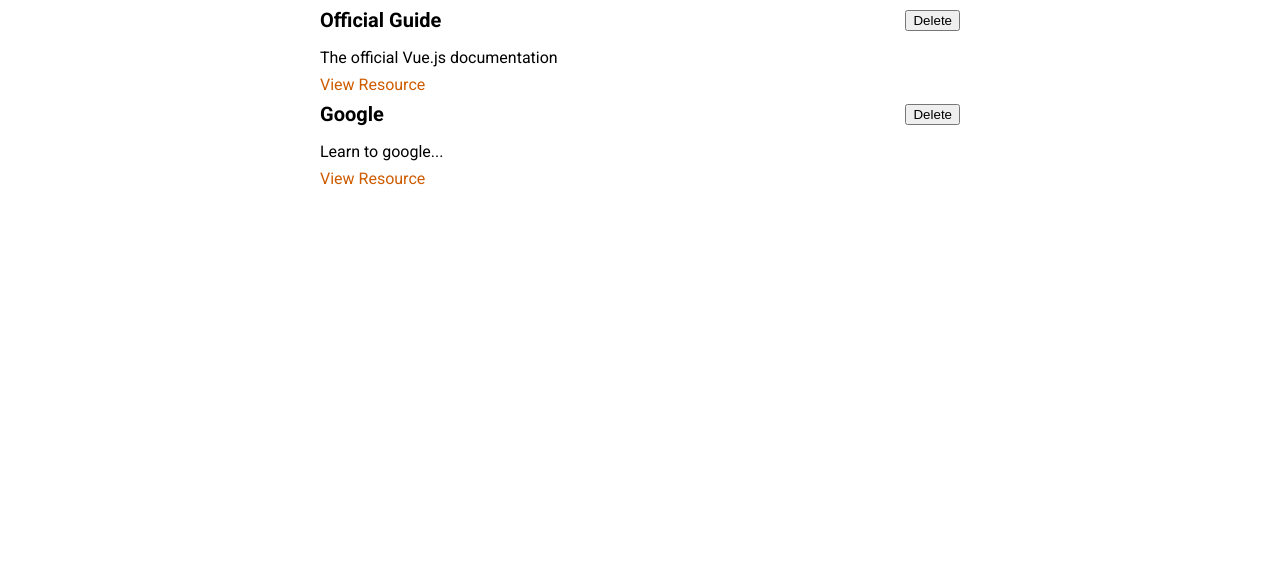
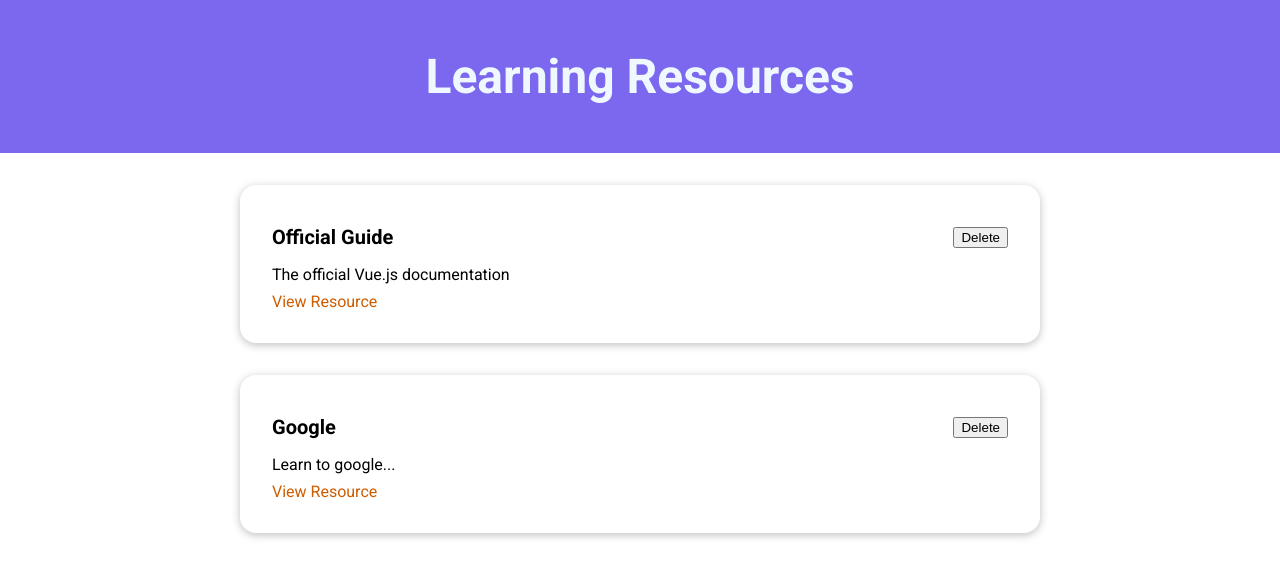
Before and after one commit to k1d12r04/vue-learning-resources-app, a Vue app: page / in a window 1280 px wide. Shown: the top 578 px of the page. Built offline with nearby package versions, Linux system fonts and the light colour scheme.

Commit message:
Add Header and Card components

```diff
--- a/src/App.vue
+++ b/src/App.vue
@@ -1,12 +1,15 @@
 <template>
+  <TheHeader />
   <stored-resources :storedResources="storedResources"></stored-resources>
 </template>
 
 <script>
 import StoredResources from './components/learning-resources/StoredResources.vue';
+import TheHeader from './components/layouts/TheHeader.vue';
 export default {
   components: {
     StoredResources,
+    TheHeader,
   },
   data() {
     return {
--- /dev/null
+++ b/src/components/UI/BaseCard.vue
@@ -0,0 +1,15 @@
+<template>
+  <section>
+    <slot></slot>
+  </section>
+</template>
+
+<style scoped>
+section {
+  border-radius: 1rem;
+  box-shadow: 0 2px 8px rgba(0, 0, 0, 0.25);
+  max-width: 50rem;
+  margin: 2rem auto;
+  padding: 2rem;
+}
+</style>
--- /dev/null
+++ b/src/components/layouts/TheHeader.vue
@@ -0,0 +1,18 @@
+<template>
+  <header>
+    <h1>Learning Resources</h1>
+  </header>
+</template>
+
+<style scoped>
+header {
+  padding: 1rem;
+  text-align: center;
+  background-color: mediumslateblue;
+  margin: 0 auto 2rem;
+}
+h1 {
+  color: aliceblue;
+  font-size: 3rem;
+}
+</style>
--- a/src/components/learning-resources/LearningResource.vue
+++ b/src/components/learning-resources/LearningResource.vue
@@ -1,15 +1,15 @@
 <template>
   <li>
-    <div>
+    <base-card>
       <header>
         <h3>{{ title }}</h3>
         <button>Delete</button>
       </header>
-    </div>
-    <p>{{ description }}</p>
-    <nav>
-      <a :href="link">View Resource</a>
-    </nav>
+      <p>{{ description }}</p>
+      <nav>
+        <a :href="link">View Resource</a>
+      </nav>
+    </base-card>
   </li>
 </template>
 
@@ -35,7 +35,6 @@
 <style scoped>
 li {
   margin: auto;
-  max-width: 40rem;
 }
 
 header {
--- a/src/components/learning-resources/StoredResources.vue
+++ b/src/components/learning-resources/StoredResources.vue
@@ -27,6 +27,5 @@
   margin: 0;
   padding: 0;
   margin: auto;
-  max-width: 40rem;
 }
 </style>
--- a/src/main.js
+++ b/src/main.js
@@ -1,7 +1,10 @@
 import { createApp } from 'vue';
 
 import App from './App.vue';
+import BaseCard from './components/UI/BaseCard.vue';
 
 const app = createApp(App);
 
+app.component('base-card', BaseCard);
+
 app.mount('#app');
```
